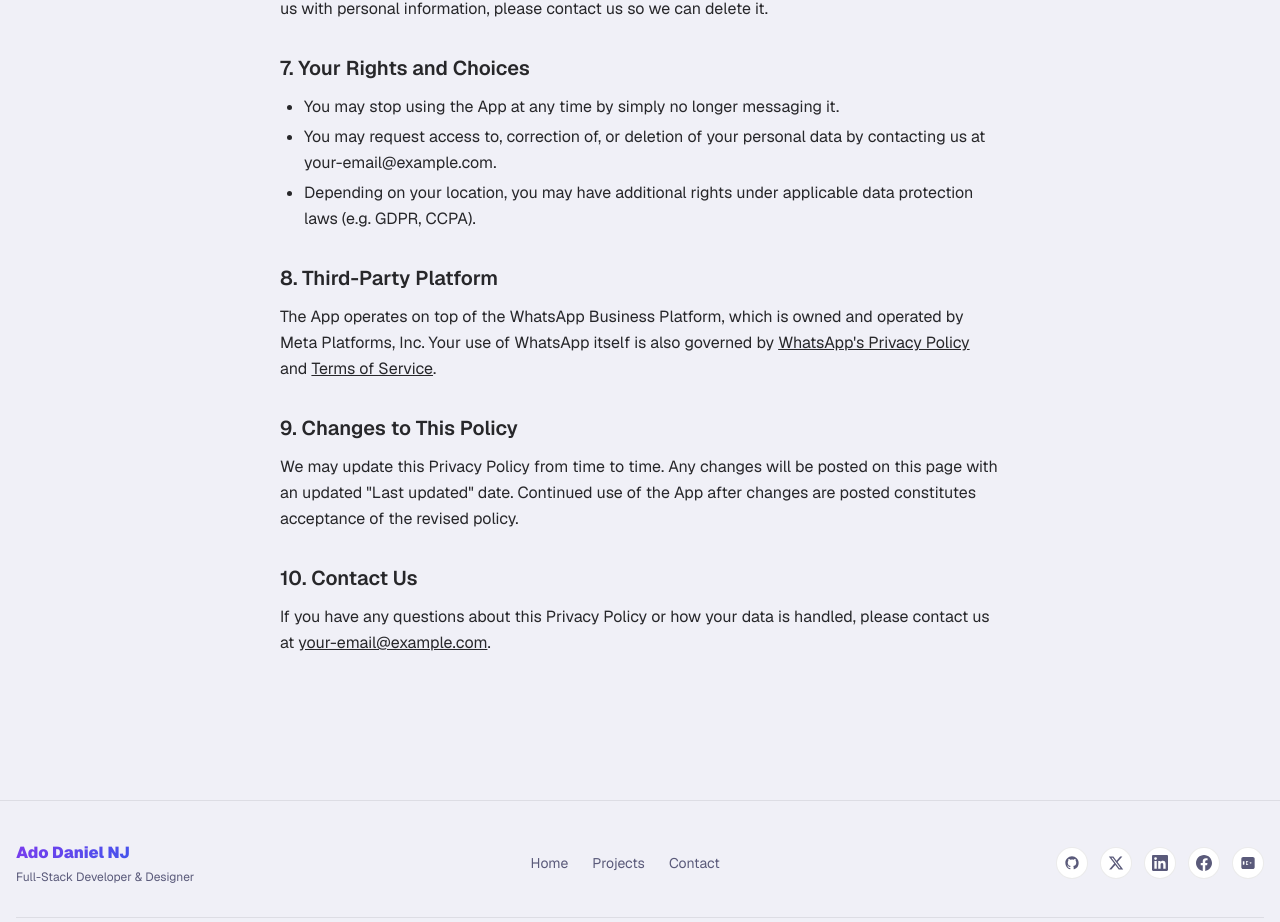
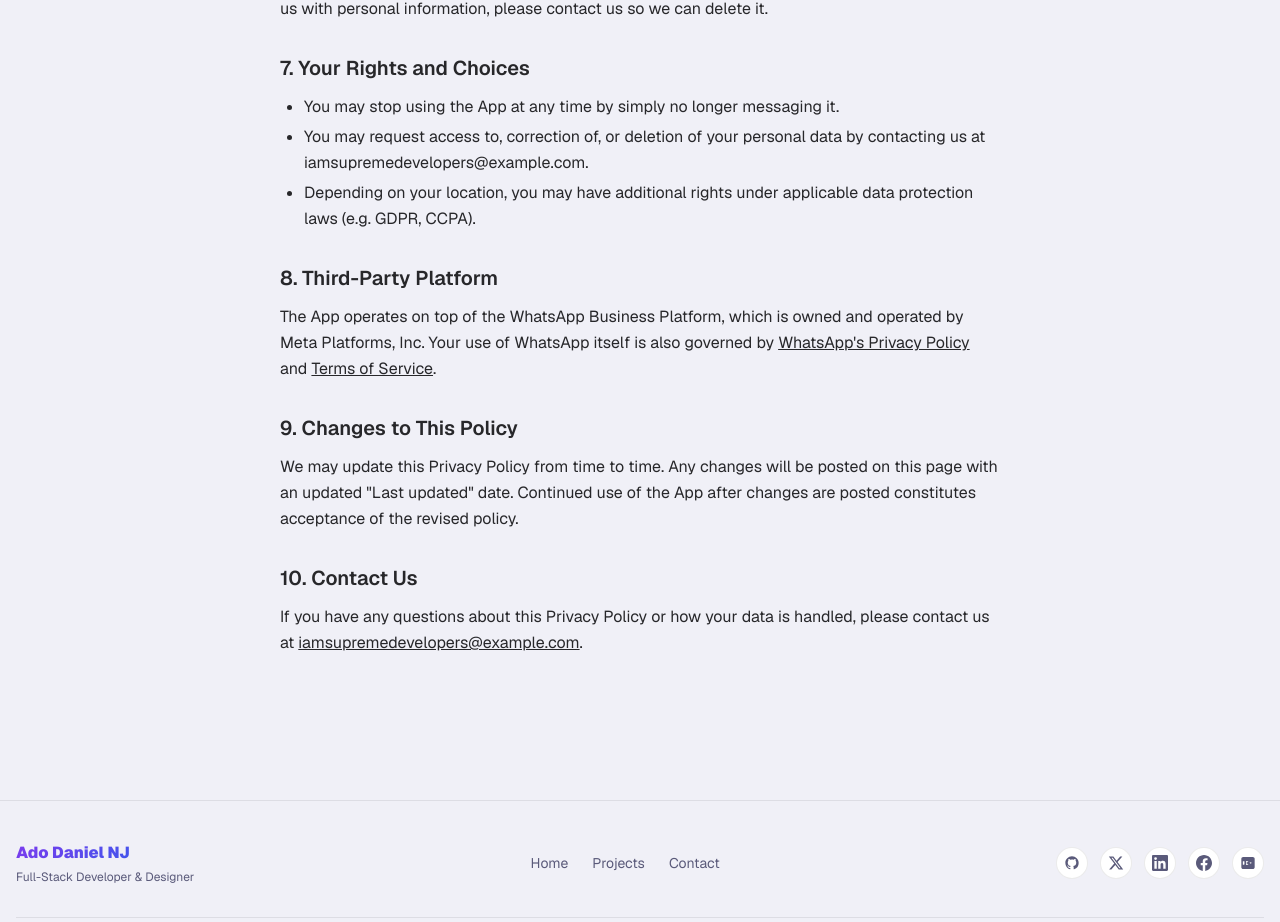
Before and after one commit to acetennyson/Portfolio-3, a Next.js app: page /iamsupreme/privacy in a window 1280 px wide. Shown: the part 1737-2659 px from the top of the page. Built offline with nearby package versions, Linux system fonts and the light colour scheme.

Commit message:
Update page.tsx

```diff
--- a/app/(public)/iamsupreme/privacy/page.tsx
+++ b/app/(public)/iamsupreme/privacy/page.tsx
@@ -7,7 +7,7 @@ export const metadata: Metadata = {
 };
 
 const APP_NAME = "Ado Daniel WhatsApp Bot"; // TODO: replace with your actual app name
-const CONTACT_EMAIL = "your-email@example.com"; // TODO: replace with your real contact email
+const CONTACT_EMAIL = "iamsupremedevelopers@example.com"; // TODO: replace with your real contact email
 const LAST_UPDATED = "June 30, 2026";
 
 export default function PrivacyPolicyPage() {
```
